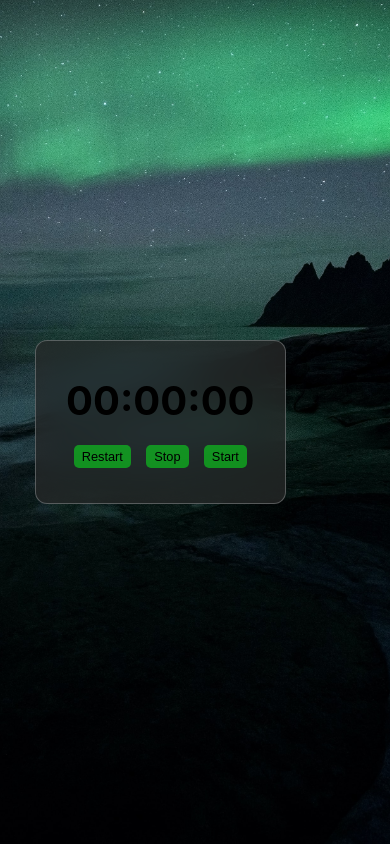
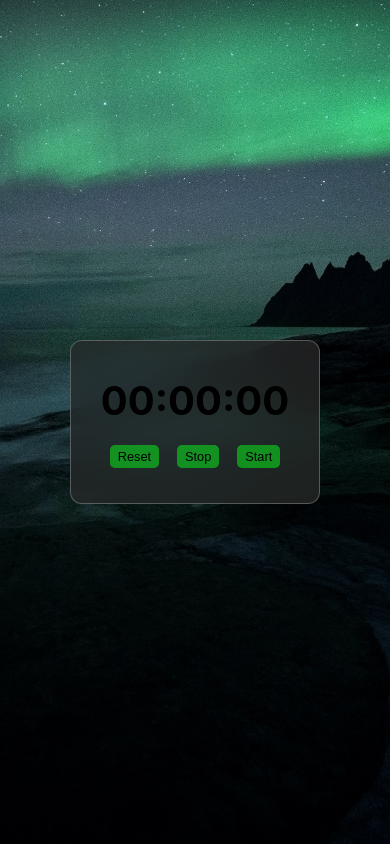
Before and after one commit to haristunner/Timer-Countdown, a React (Create React App) app: page / in a window 390 px wide. Built offline with nearby package versions, Linux system fonts and the light colour scheme.

Commit message:
disabled start button when double clicks

```diff
--- a/src/App.css
+++ b/src/App.css
@@ -50,14 +50,24 @@ button {
   font-size: 1.2rem;
 }
 
+button:hover {
+  background-color: rgb(88, 233, 100);
+  transition: 0.3s;
+}
+
 @media screen and (max-width: 767px) {
   body {
     background-position: center;
     background-size: cover;
   }
 
+  .App {
+    justify-content: center;
+  }
+
   .container {
     padding: 35px 30px;
+    margin-left: 0px;
   }
 
   p {
--- a/src/App.js
+++ b/src/App.js
@@ -1,7 +1,7 @@
 import { useEffect, useState } from 'react';
 import './App.css';
 
-var time = null;
+var timer = null;
 
 function App() {
 
@@ -9,17 +9,19 @@ function App() {
   const [minutes, setMinutes] = useState(0)
   const [hour, setHour] = useState(0)
   const [start, setStart] = useState(false)
+  const [disable, setDisable] = useState(false)
 
   const restart = () => {
     setSeconds(0);
     setMinutes(0);
     setHour(0);
     setStart(false)
+    setDisable(false)
   }
 
   useEffect(() => {
     if (start) {
-      time = setInterval(() => {
+      timer = setInterval(() => {
         setSeconds(seconds + 1);
         if (seconds === 59) {
           setMinutes(minutes + 1)
@@ -32,18 +34,23 @@ function App() {
         }
       }, 1000);
     }
+
     //state updation for clean up function
 
-    return () => clearInterval(time)
+    return () => clearInterval(timer)
 
   })
 
   const stop = () => {
-    clearInterval(time)
+    setDisable(false)
+    setSeconds(seconds);
+    setMinutes(minutes);
+    setHour(hour);
+    setStart(false)
   }
 
   const starts = () => {
-    time = setInterval(() => {
+    timer = setInterval(() => {
       setSeconds(seconds + 1);
       if (seconds === 59) {
         setMinutes(minutes + 1)
@@ -56,8 +63,7 @@ function App() {
       }
     }, 1000);
     setStart(true)
-
-    return () => clearInterval(time)
+    setDisable(true)
   }
 
   return (
@@ -69,9 +75,9 @@ function App() {
           {seconds < 10 ? "0" + seconds : seconds}
         </p>
         <div className="buttons">
-          <button onClick={restart}>Restart</button>
+          <button onClick={restart}>Reset</button>
           <button onClick={stop}>Stop</button>
-          <button onClick={starts}>Start</button>
+          <button onClick={starts} disabled={disable}>Start</button>
         </div>
       </div>
     </div>
```
